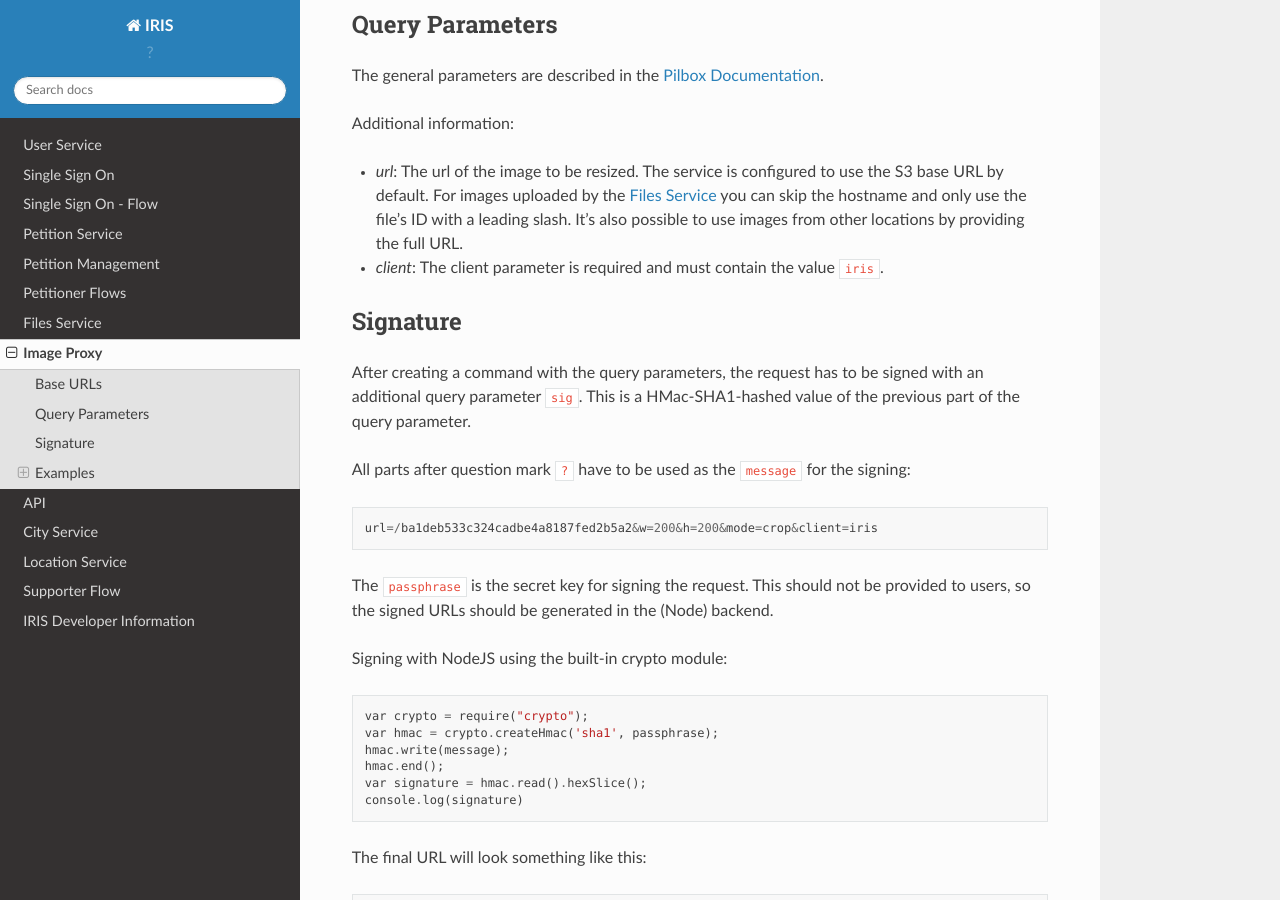
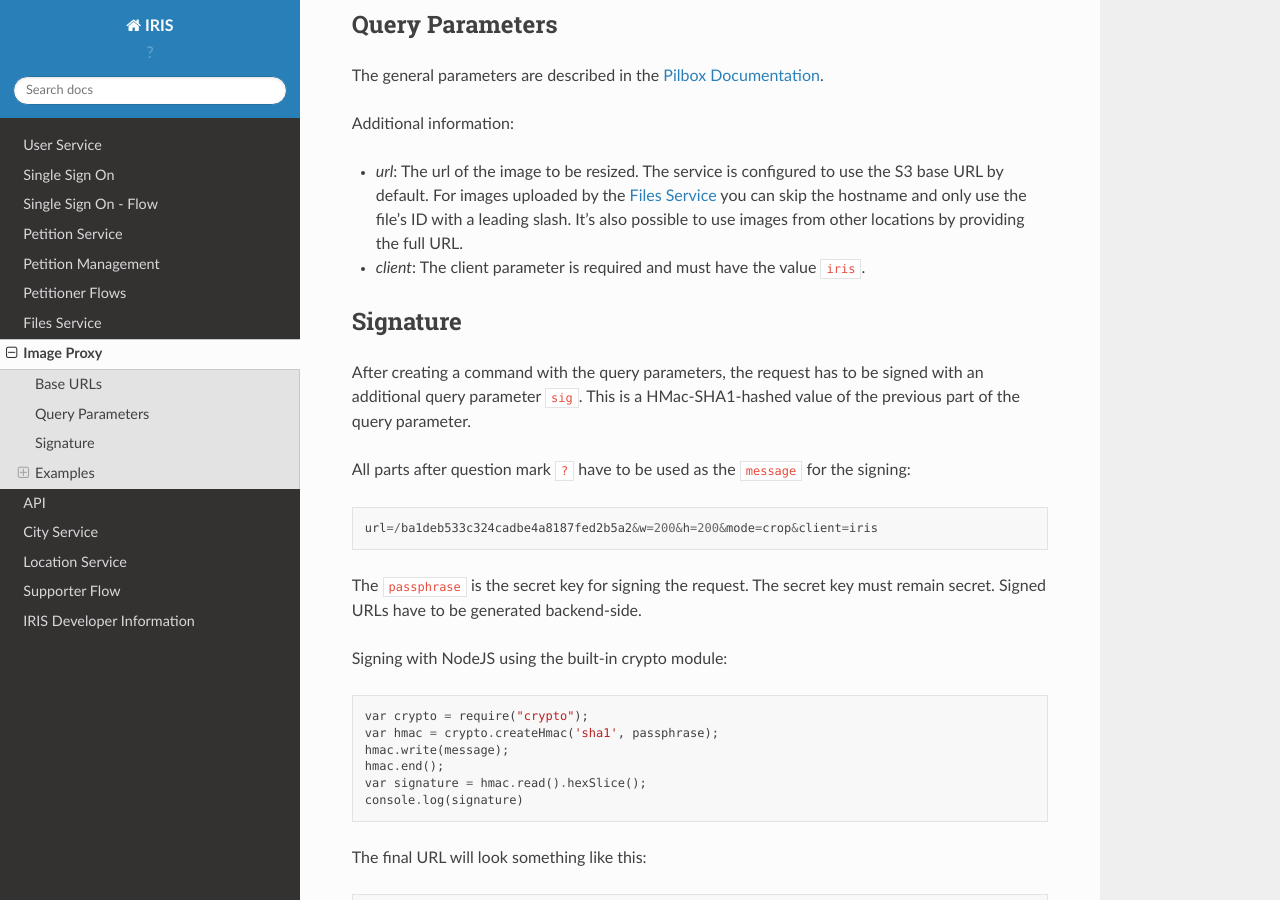
Before and after one commit to iris-dni/iris-service, a Sphinx documentation site: the page built from docs/imageproxy.rst, in a window 1280 px wide and 900 px high, scrolled down 1044 px. Built offline with Sphinx 7.4.7 and the Read the Docs theme 2.0.0, drawn with Linux system fonts in a browser that asks for light colours.

Commit message:
doc update

```diff
--- a/docs/imageproxy.rst
+++ b/docs/imageproxy.rst
@@ -42,8 +42,7 @@ Additional information:
   can skip the hostname and only use the file's ID with a leading slash.
   It's also possible to use images from other locations by providing the
   full URL.
-- `client`: The client parameter is required and must contain the value
-  ``iris``.
+- `client`: The client parameter is required and must have the value ``iris``.
 
 
 Signature
@@ -58,9 +57,8 @@ signing::
 
     url=/ba1deb533c324cadbe4a8187fed2b5a2&w=200&h=200&mode=crop&client=iris
 
-The ``passphrase`` is the secret key for signing the request. This should not
-be provided to users, so the signed URLs should be generated in the (Node)
-backend.
+The ``passphrase`` is the secret key for signing the request. The secret key
+must remain secret. Signed URLs have to be generated backend-side.
 
 Signing with NodeJS using the built-in crypto module::
 
```
